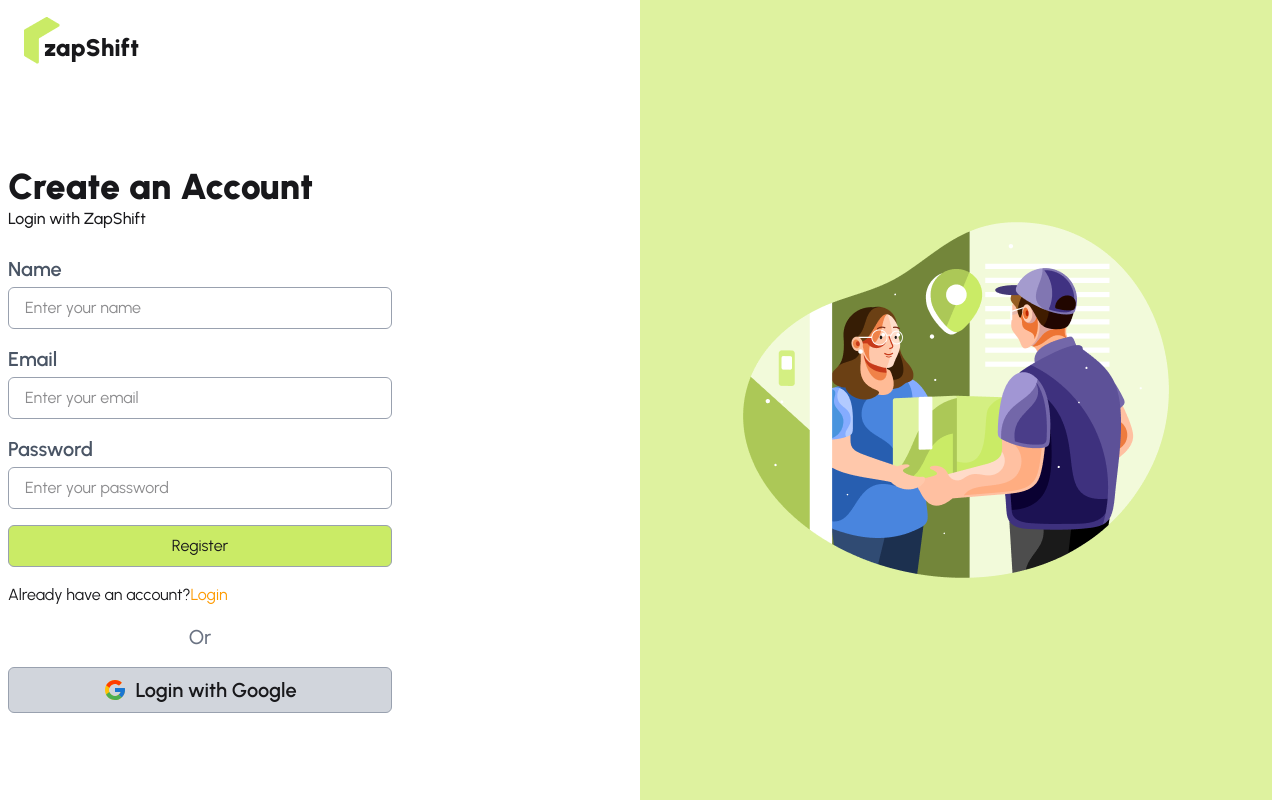
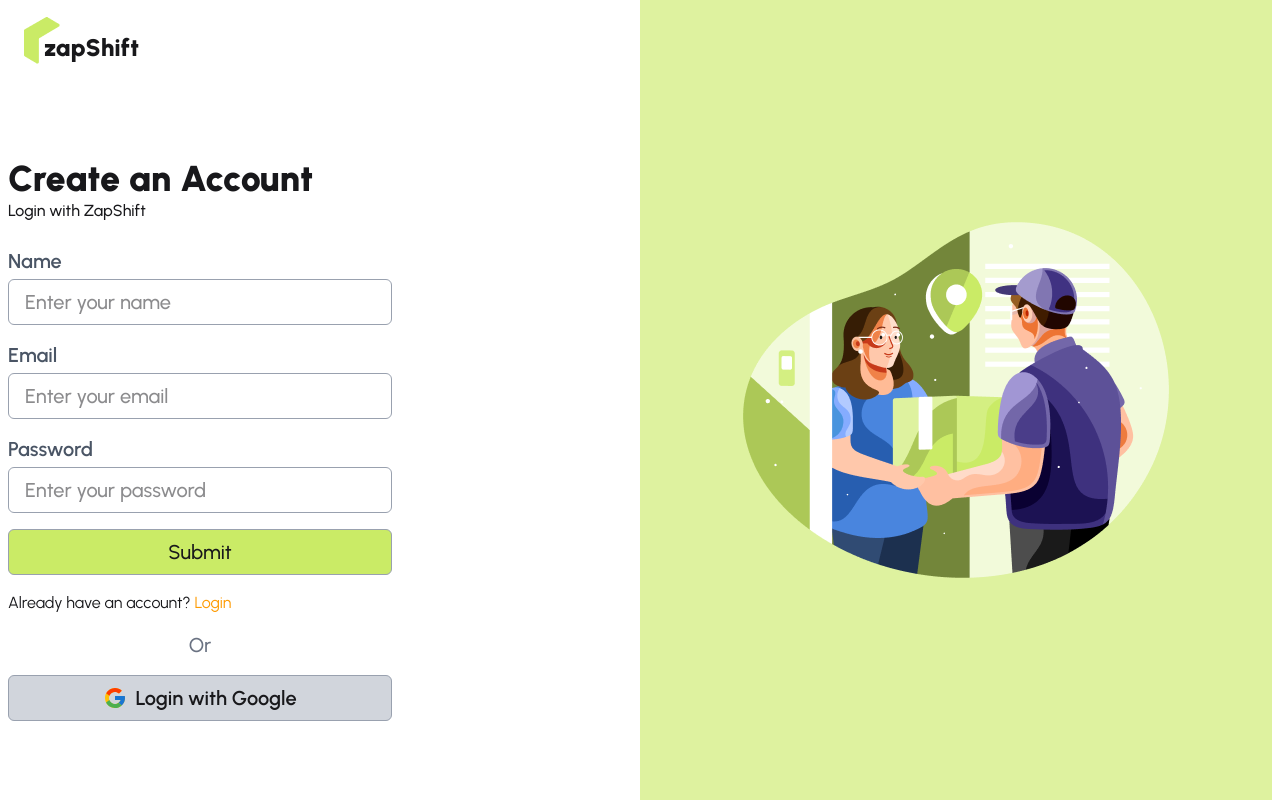
Before and after one commit to priyotush25/zap-shift-client, a React (Vite) app: page /register in a window 1280 px wide. Built offline with nearby package versions, Linux system fonts and the light colour scheme.

Commit message:
add signup and signin function

```diff
--- a/index.html
+++ b/index.html
@@ -4,7 +4,7 @@
     <meta charset="UTF-8" />
     <link rel="icon" type="image/svg+xml" href="/vite.svg" />
     <meta name="viewport" content="width=device-width, initial-scale=1.0" />
-    <title>Vite + React</title>
+    <title>zip Shift</title>
   </head>
   <body>
     <div id="root"></div>
--- a/package.json
+++ b/package.json
@@ -13,6 +13,7 @@
     "@tailwindcss/vite": "^4.1.13",
     "axios": "^1.13.2",
     "daisyui": "^5.1.13",
+    "firebase": "^12.6.0",
     "leaflet": "^1.9.4",
     "react": "19.2",
     "react-dom": "19.2",
--- /dev/null
+++ b/src/Pages/Auth/firebase/firebase.config.js
@@ -0,0 +1,14 @@
+import { initializeApp } from "firebase/app";
+import { getAuth } from "firebase/auth";
+
+const firebaseConfig = {
+  apiKey: import.meta.env.VITE_API_KEY,
+  authDomain: import.meta.env.VITE_AUTH_DOMAIN,
+  projectId: import.meta.env.VITE_PROJECT_ID,
+  storageBucket: import.meta.env.VITE_STORAGE_BUCKET,
+  messagingSenderId: import.meta.env.VITE_MESSAGING_SENDER_ID,
+  appId: import.meta.env.VITE_APP_ID,
+};
+
+const app = initializeApp(firebaseConfig);
+export const auth = getAuth(app);
--- a/src/Pages/Auth/login/Login.jsx
+++ b/src/Pages/Auth/login/Login.jsx
@@ -1,30 +1,69 @@
+import { useForm } from "react-hook-form";
 import { FcGoogle } from "react-icons/fc";
 import { Link } from "react-router";
+import useAuth from "../../../hook/useAuth";
+import Input from "../../../shared/field/Input";
 
 const Login = () => {
+
+    const { loginUser } = useAuth();
+
+    const { register, handleSubmit, reset, formState: { errors } } = useForm()
+
+    const handleLogin = (data) => {
+        console.log(data);
+
+        loginUser(data.email, data.password)
+            .then(res => {
+                console.log(res.user);
+                reset()
+            })
+            .catch(err => console.log(err.message))
+
+    }
+
+
     return (
         <div>
             <div>
                 <h1 className="text-4xl font-black">Welcome Back</h1>
                 <p className="font-medium">Login with ZapShift</p>
             </div>
-            <form action="" className="min-w-sm space-y-4 mt-6">
+            <form onSubmit={handleSubmit(handleLogin)} className="min-w-sm space-y-4 mt-6">
+                {/* email */}
                 <div>
-                    <label className="block text-gray-600 text-xl font-semibold mb-1">Email</label>
-                    <input type="email" className="w-full px-4 py-2 rounded-md border border-gray-400" />
+                    <Input
+                        label={"Email"}
+                        type={"email"}
+                        title={"Enter your email"}
+                        {...register("email", { required: "Email is required" })}
+                    />
+                    {errors.email && <p className="text-red-500">{errors.email.message}</p>}
                 </div>
+                {/* password */}
                 <div>
-                    <label className="block text-gray-600 text-xl font-semibold mb-1">Email</label>
-                    <input type="email" className="w-full px-4 py-2 rounded-md border border-gray-400" />
+                    <Input
+                        label={"Password"}
+                        type={"password"}
+                        title={"Enter your password"}
+                        {...register("password", { required: "Password is required" })}
+                    />
+                    {errors.password && <p className="text-red-500">{errors.password.message}</p>}
                 </div>
                 <div>
                     <Link to={"/"} className="block text-xl text-gray-500 font-medium mb-1 underline">Forget Password?</Link>
                 </div>
                 <div>
-                    <input type="submit" className="w-full px-4 py-2 text-xl font-semibold rounded-md border border-gray-400 bg-primary" />
+                    <Input
+                        type={"submit"}
+                        inputClass="bg-primary"
+                    />
                 </div>
+            </form>
+
+
             <div>
-                    <label className="block text-xl text-gray-500 font-medium mb-1 ">Don’t have any account? <Link to={"/register"} className="text-amber-500">Register</Link> </label>
+                <label className="block mt-4 text-xl text-gray-500 font-medium mb-1 ">Don’t have any account? <Link to={"/register"} className="text-amber-500">Register</Link> </label>
             </div>
             <div>
                 <label to={"/"} className="block text-xl text-gray-500 font-medium mb-1 text-center">Or</label>
@@ -35,7 +74,7 @@ const Login = () => {
                     Login with Google
                 </button>
             </div>
-            </form>
+
         </div>
     );
 };
--- a/src/Pages/Auth/resister/Register.jsx
+++ b/src/Pages/Auth/resister/Register.jsx
@@ -1,13 +1,20 @@
 import { useForm } from "react-hook-form";
 import { FcGoogle } from "react-icons/fc";
 import { Link } from "react-router";
+import useAuth from "../../../hook/useAuth";
 import Input from "../../../shared/field/Input";
 
 const Register = () => {
+    const { register, handleSubmit, reset, formState: { errors } } = useForm();
 
-    const { register, handleSubmit } = useForm()
+    const { registerUser } = useAuth();
 
-    const handleRegister = () => {
+    const handleRegister = (data) => {
+        console.log(data);
+
+        registerUser(data.email, data.password)
+            .then(res => { console.log(res.user); reset() })
+            .catch(result => console.log(result.message))
 
     }
 
@@ -17,39 +24,69 @@ const Register = () => {
                 <h1 className="text-4xl font-black">Create an Account</h1>
                 <p className="font-medium">Login with ZapShift</p>
             </div>
-            <form action="" className="min-w-sm space-y-4 mt-6" handleSubmit={handleRegister}>
+            <form
+                onSubmit={handleSubmit(handleRegister)}
+                className="min-w-sm space-y-4 mt-6"
+            >
+                {/* name input */}
                 <div>
-                    <Input name="name" label={"Name"} input={"text"} title={"Enter your name"} {...register("name")}></Input>
+                    <Input
+                        name="name"
+                        label="Name"
+                        input="text"
+                        title="Enter your name"
+                        {...register("name", { required: "Name is required" })}
+                    />
+                    {errors.name && <p className="text-red-500">{errors.name.message}</p>}
+                </div>
+                {/* email input */}
+                <div>
+                    <Input
+                        label="Email"
+                        input="email"
+                        title="Enter your email"
+                        {...register("email", {
+                            required: "Email is required",
+                            pattern: {
+                                value: /^\S+@\S+$/i,
+                                message: "Invalid email address"
+                            }
+                        })}
+                    />
+                    {errors.email && <p className="text-red-500">{errors.email.message}</p>}
+                </div>
+                {/* password input */}
+                <div>
+                    <Input
+                        label="Password"
+                        input="password"
+                        title="Enter your password"
+                        {...register("password", { required: "Password is required" })}
+                    />
+                    {errors.password && <p className="text-red-500">{errors.password.message}</p>}
                 </div>
                 <div>
-                    <Input label={"Email"} input={"email"} title={"Enter your email"} {...register("email")}></Input>
+                    <Input input="submit" inputClass="bg-primary" />
                 </div>
+            </form>
+
+            <div className="my-4">
+                <label>
+                    Already have an account?{" "}
+                    <Link to="/login" className="text-amber-500">Login</Link>
+                </label>
+            </div>
+
             <div>
-                    <Input label={"Password"} input={"password"} title={"Enter your password"} {...register("password")}></Input>
+                <label className="block text-xl text-gray-500 font-medium mb-4 text-center">Or</label>
             </div>
-                <div>
-                    <Input input={"submit"} value={"Register"} inputClass="bg-primary"></Input>
-                </div>
-                <div>
 
-                    <label>
-                        Already have an account?
-                        <Link to="/login" className="text-amber-500">
-                            Login
-                        </Link>
-                    </label>
-
-                </div>
-                <div>
-                    <label className="block text-xl text-gray-500 font-medium mb-1 text-center">Or</label>
-                </div>
             <div>
                 <button className="w-full px-4 py-2 text-xl font-semibold rounded-md border border-gray-400 bg-gray-300 flex items-center justify-center gap-2">
                     <FcGoogle className="text-2xl" />
                     Login with Google
                 </button>
             </div>
-            </form>
         </div>
     );
 };
--- /dev/null
+++ b/src/context/AuthContext.jsx
@@ -0,0 +1,3 @@
+import { createContext } from "react";
+
+export const AuthContext = createContext(null)
--- /dev/null
+++ b/src/context/AuthProvider.jsx
@@ -0,0 +1,28 @@
+import { createUserWithEmailAndPassword, signInWithEmailAndPassword } from 'firebase/auth';
+import { auth } from '../Pages/Auth/firebase/firebase.config';
+import { AuthContext } from './AuthContext';
+
+const AuthProvider = ({ children }) => {
+
+    const registerUser = (email, password) => {
+        return createUserWithEmailAndPassword(auth, email, password)
+    }
+
+    const loginUser = (email, password) => {
+        return signInWithEmailAndPassword(auth, email, password)
+    }
+
+    const authInfo = {
+        registerUser,
+        loginUser
+
+    }
+
+    return (
+        <AuthContext value={authInfo}>
+            {children}
+        </AuthContext>
+    );
+};
+
+export default AuthProvider;
--- /dev/null
+++ b/src/hook/useAuth.jsx
@@ -0,0 +1,10 @@
+import { useContext } from 'react';
+import { AuthContext } from '../context/AuthContext';
+
+const useAuth = () => {
+    const authInfo = useContext(AuthContext)
+    return authInfo;
+
+};
+
+export default useAuth;
--- a/src/shared/field/Input.jsx
+++ b/src/shared/field/Input.jsx
@@ -1,9 +1,15 @@
-
-const Input = ({ label, labelClass, input, inputClass, title, value }) => {
+const Input = ({ label, labelClass, input, inputClass, title, value, ...rest }) => {
     return (
         <div>
-            <label className={`block text-gray-600 text-xl font-semibold mb-1 ${labelClass}`}>{label}</label>
-            <input type={input} value={value} placeholder={title} className={`w-full px-4 py-2 rounded-md border border-gray-400 ${inputClass}`} />
+            <label className={`block text-gray-600 text-xl font-semibold mb-1 ${labelClass}`}>
+                {label}
+            </label>
+            <input
+                type={input}
+                placeholder={title}
+                className={`w-full px-4 py-2 text-xl font-medium rounded-md border border-gray-400 ${inputClass}`}
+                {...rest}
+            />
         </div>
     );
 };
```
Also changed, not shown: src/main.jsx (+6 -1 lines), 2 other files (tests, documents, lock files or other folders). Lines whose indentation alone changed are shown as unchanged.
